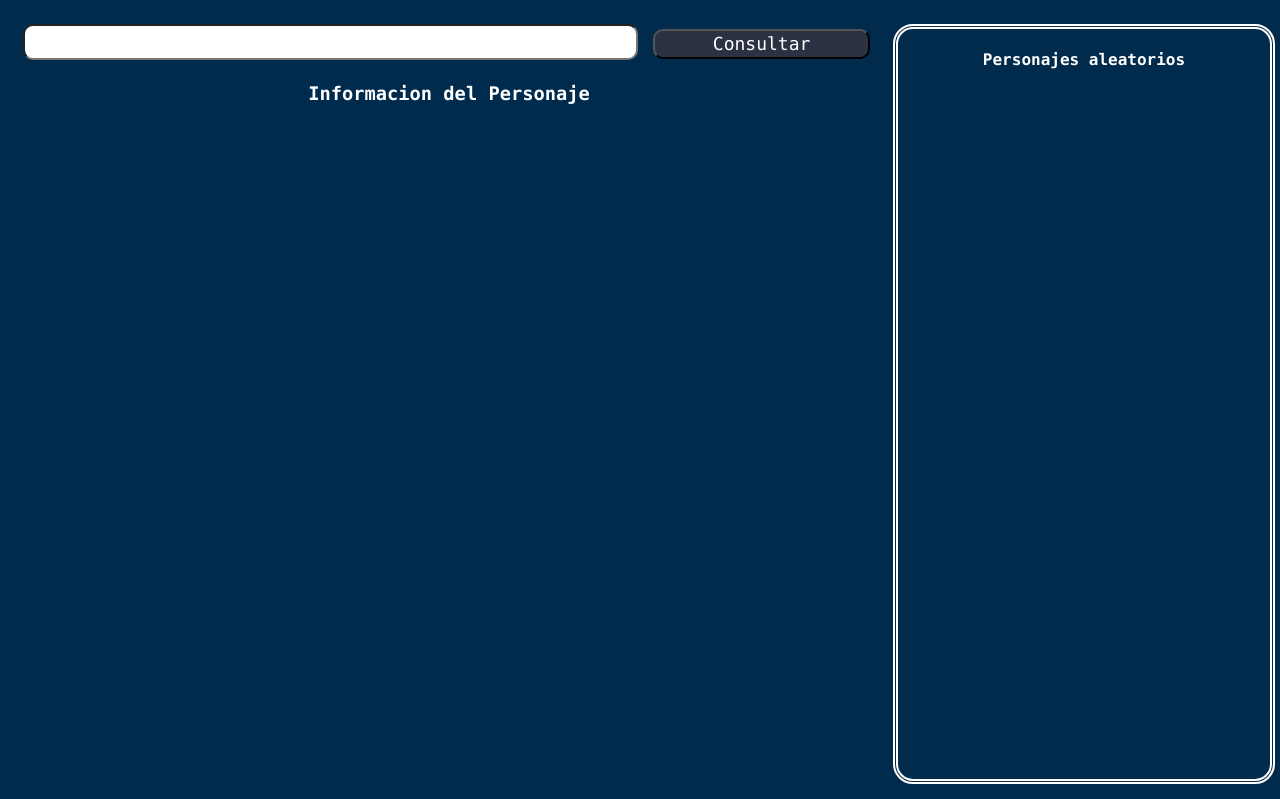
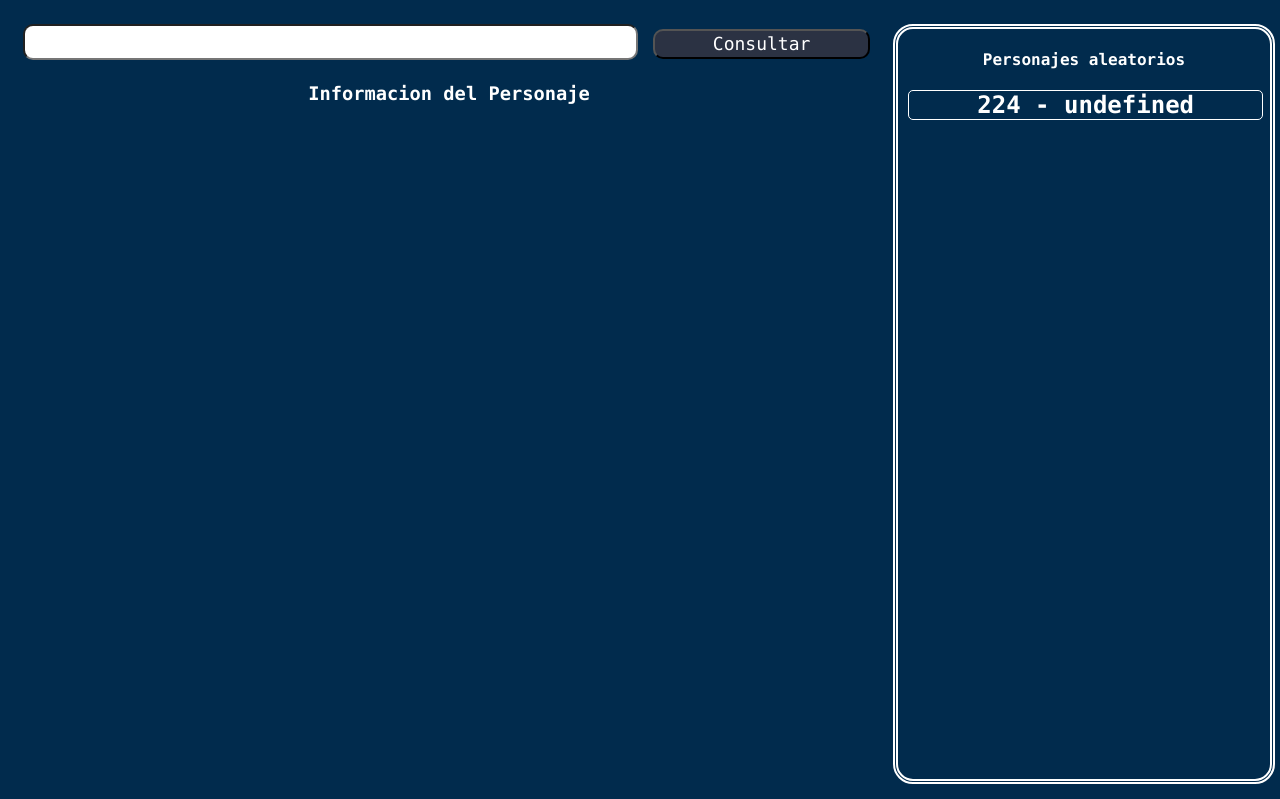
Before and after one commit to ZhantyDev/Parcial, a plain HTML site: page index.htm in a window 1280 px wide. Shown: the part 67-866 px from the top of the page. Drawn offline with nearby package versions, Linux system fonts and the light colour scheme; no server answers.

Commit message:
se hace la parte logica con el consumo de la api y se cuadra unas propiedades de la clase text

```diff
--- a/estilos.css
+++ b/estilos.css
@@ -32,6 +32,7 @@
     width: 100%;
     display: flex;
     margin: 5px;
+    justify-content: center;
 }
 
 #informacion{
@@ -48,11 +49,25 @@
     border-color: white;
     border-width: 5px;
     border-style:double;
+    justify-content: center;
 }
 
 .datos{
     height: 90%;
     width: 95%;
     margin: 5px;
-    text-align: left;
+    text-align: center;
+    justify-content: center;
+
 }
+
+.text{
+    width: 100%;
+    border-color: white;
+    border-radius: 5px;
+    margin: 5px;
+    border-color: white;
+    border-width: 1px;
+    border-style:groove;
+    text-align: center;
+}
--- a/index.htm
+++ b/index.htm
@@ -17,13 +17,13 @@
 
             <div id = "DisplayInfo">
                 <h3>Informacion del Personaje</h3>
-                <div class = "datos"></div>
+                <div class = "datos" id = "impresion"></div>
             </div>
         </div>
 
         <div id="recomendacion">
             <h4>Personajes aleatorios</h4>
-            <div class = "datos"></div>
+            <div class = "datos" id = "reco"></div>
         </div>
 
     </div>
```
